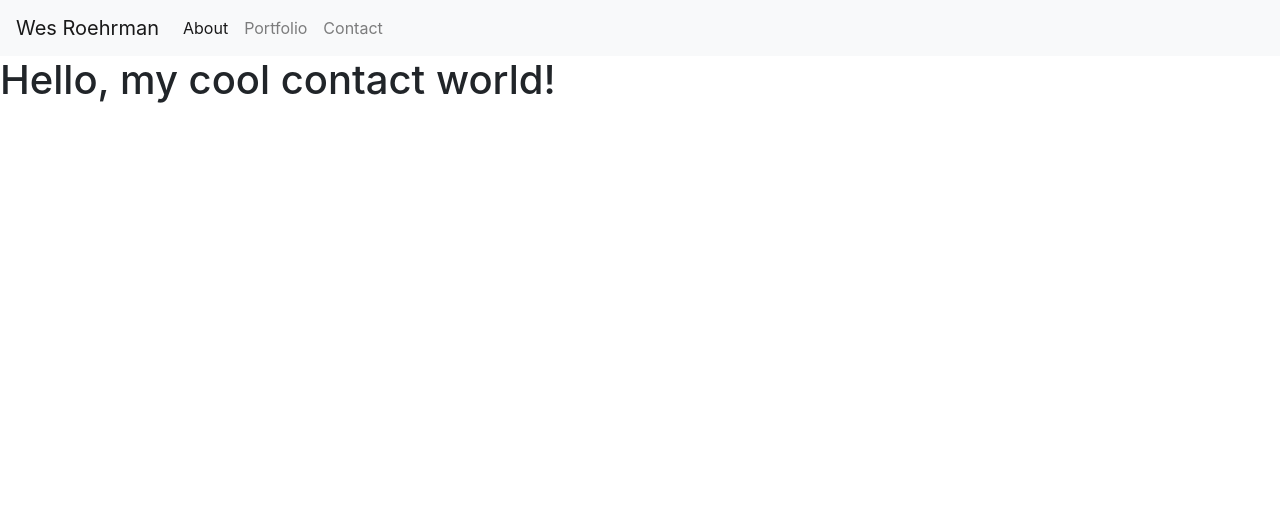
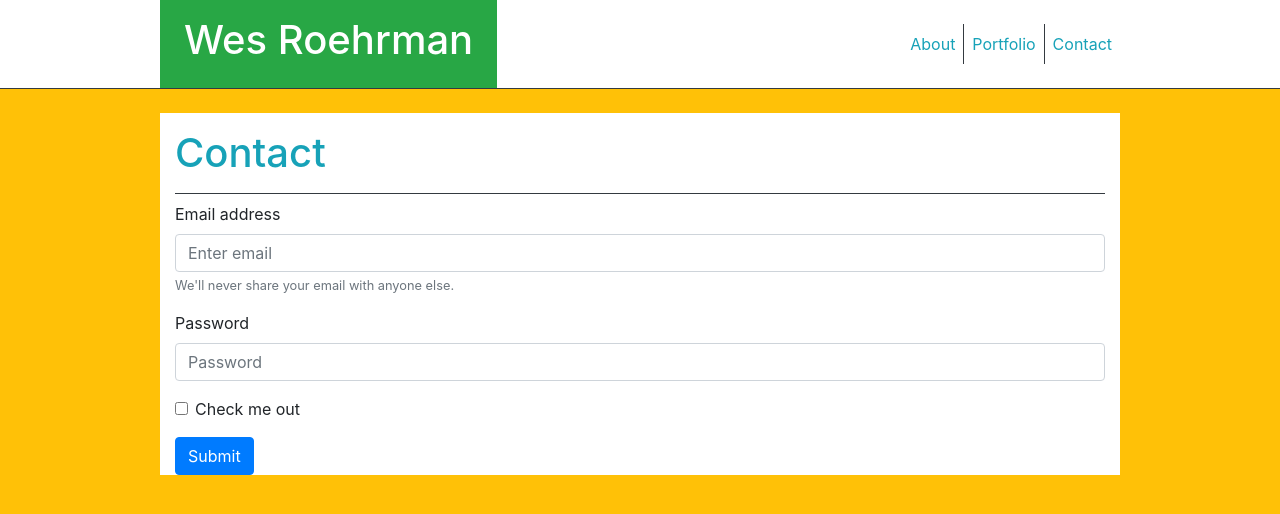
Before and after one commit to Wustix/Bootstrap-Portfolio, a plain HTML site: page contact.html in a window 1280 px wide. Drawn offline with nearby package versions, Linux system fonts and the light colour scheme.

Commit message:
First build bootstrap portfolio

```diff
--- a/contact.html
+++ b/contact.html
@@ -12,39 +12,52 @@
 
     <title>Hello, my world</title>
 </head>
-<header>
-    <nav class="navbar navbar-expand-lg navbar-light bg-light">
-        <a class="navbar-brand" href="contact.html">Wes Roehrman</a>
-        <button class="navbar-toggler" type="button" data-toggle="collapse" data-target="#navbarNav" aria-controls="navbarNav" aria-expanded="false"
-            aria-label="Toggle navigation">
-            <span class="navbar-toggler-icon"></span>
-        </button>
-        <div class="collapse navbar-collapse" id="navbarNav">
-            <ul class="navbar-nav">
-                <li class="nav-item active">
-                    <a class="nav-link" href="index.html">About
-                        <span class="sr-only">(current)</span>
-                    </a>
-                </li>
-                <li class="nav-item">
-                    <a class="nav-link" href="portfolio.html">Portfolio</a>
-                </li>
-                <li class="nav-item">
-                    <a class="nav-link" href="contact.html">Contact</a>
-                </li>
-            </ul>
-        </div>
-    </nav>
-
-
-
-</header>
 
 
 
 <body>
-    <h1>Hello, my cool contact world!</h1>
 
+    <body class="bg-warning">
+        <nav class="navbar navbar-expand-lg navbar-light bg-white border-bottom border-dark pt-0 pb-0">
+            <div class="container pl-0 pr-0" style="width: 960px">
+                <a class="navbar-brand d-inline-block p-3 pl-4 pr-4 bg-success text-white ">
+                    <h1>Wes Roehrman</h1>
+                </a>
+                <button class="navbar-toggler" type="button" data-toggle="collapse" data-target="#navbarNavAltMarkup" aria-controls="navbarNavAltMarkup"
+                    aria-expanded="false" aria-label="Toggle navigation">
+                    <span class="navbar-toggler-icon"></span>
+                </button>
+                <div class="collapse navbar-collapse d-flex justify-content-end" id="navbarNavAltMarkup">
+                    <div class="navbar-nav">
+                        <a class="nav-item nav-link active border-right border-dark text-info" href="index.html">About
+                            <span class="sr-only">(current)</span>
+                        </a>
+                        <a class="nav-item nav-link border-right border-dark text-info" href="Portfolio.html">Portfolio</a>
+                        <a class="nav-item nav-link text-info" href="Contact.html">Contact</a>
+                    </div>
+                </div>
+            </div>
+        </nav>
+
+        <div class="container mt-4 bg-white" style="width: 960px">
+            <h1 class="text-info pb-3 pt-3 border-bottom border-dark">Contact</h1>
+            <form>
+                <div class="form-group">
+                    <label for="exampleInputEmail1">Email address</label>
+                    <input type="email" class="form-control" id="exampleInputEmail1" aria-describedby="emailHelp" placeholder="Enter email">
+                    <small id="emailHelp" class="form-text text-muted">We'll never share your email with anyone else.</small>
+                </div>
+                <div class="form-group">
+                    <label for="exampleInputPassword1">Password</label>
+                    <input type="password" class="form-control" id="exampleInputPassword1" placeholder="Password">
+                </div>
+                <div class="form-group form-check">
+                    <input type="checkbox" class="form-check-input" id="exampleCheck1">
+                    <label class="form-check-label" for="exampleCheck1">Check me out</label>
+                </div>
+                <button type="submit" class="btn btn-primary">Submit</button>
+            </form>
+        </div>
         <!-- Optional JavaScript -->
         <!-- jQuery first, then Popper.js, then Bootstrap JS -->
         <script src="https://code.jquery.com/jquery-3.3.1.slim.min.js" integrity="sha384-q8i/X+965DzO0rT7abK41JStQIAqVgRVzpbzo5smXKp4YfRvH+8abtTE1Pi6jizo"
```
Also changed, not shown: index.html (+34 -26 lines), portfolio.html (+38 -24 lines). Lines whose indentation alone changed are shown as unchanged.
